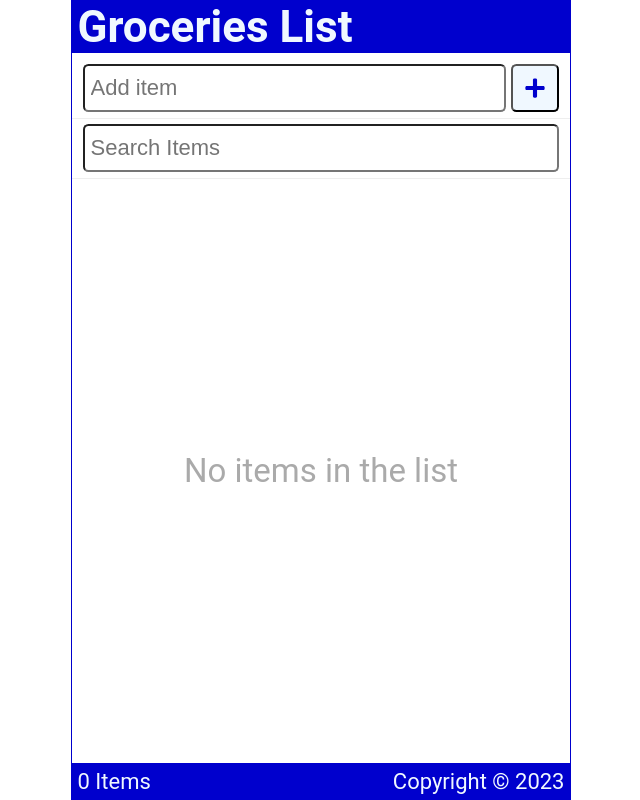
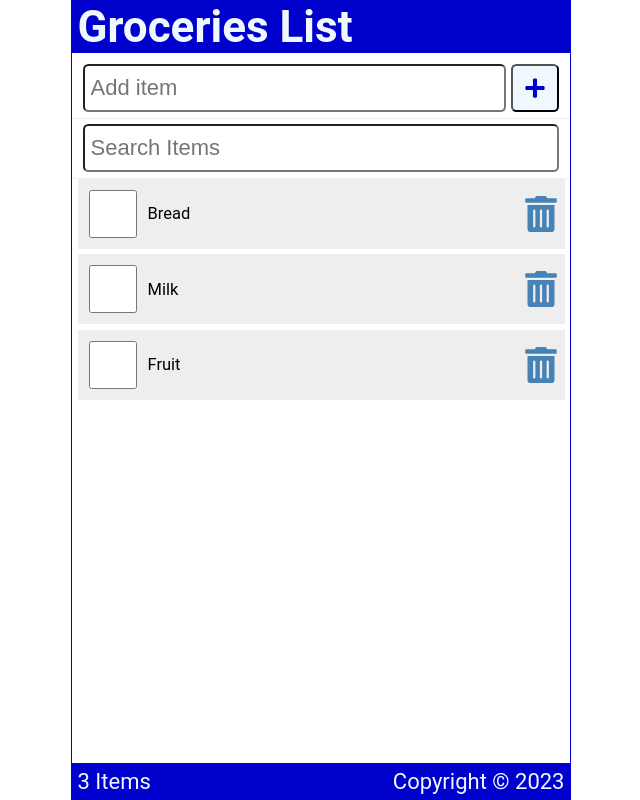
Before and after one commit to RMF2PT/react-refresher, a React (Vite) app: page / in a window 1280 px wide. Shown: the whole page, without its empty margins (319-959 px from the left). Built offline with nearby package versions, Linux system fonts and the light colour scheme; data requests are answered from the project's data file.

Commit message:
Add logic to catch errors and inform the user that there are errors or that the data is loading
Signed-off-by: rmf2pt <rmf2pt@gmail.com>

```diff
--- /dev/null
+++ b/data/db.json
@@ -0,0 +1,19 @@
+{
+  "items": [
+    {
+      "id": 1,
+      "name": "Bread",
+      "checked": false
+    },
+    {
+      "id": 2,
+      "name": "Milk",
+      "checked": false
+    },
+    {
+      "id": 3,
+      "name": "Fruit",
+      "checked": false
+    }
+  ]
+}
--- a/src/App.tsx
+++ b/src/App.tsx
@@ -12,17 +12,32 @@ export type ItemType = {
 };
 
 function App() {
-  const [items, setItems] = useState(
-    localStorage.getItem("shoppingList")
-      ? (JSON.parse(localStorage.getItem("shoppingList") || "") as ItemType[])
-      : []
-  );
+  const API_URL = "http://localhost:3500/items";
+
+  const [items, setItems] = useState([] as ItemType[]);
   const [newItem, setNewItem] = useState("");
   const [search, setSearch] = useState("");
+  const [fetchError, setFetchError] = useState(null as null | string);
+  const [isLoading, setIsLoading] = useState(true);
 
   useEffect(() => {
-    localStorage.setItem("shoppingList", JSON.stringify(items));
-  }, [items]);
+    const fetchItems = async () => {
+      try {
+        const res = await fetch(API_URL);
+        if (!res.ok) throw Error("Failed to load database");
+        const data = await res.json();
+        setItems(data);
+        setFetchError(null);
+      } catch (error) {
+        if (error instanceof Error) setFetchError(error.message);
+      } finally {
+        setIsLoading(false);
+      }
+    };
+    setTimeout(() => {
+      fetchItems();
+    }, 2000);
+  }, []);
 
   const addItem = (item: string) => {
     // Create new id for the item
@@ -70,11 +85,17 @@ function App() {
         handleSubmit={handleSubmit}
       />
       <SearchItem search={search} setSearch={setSearch} />
-      <Content
-        items={filteredItems}
-        handleCheck={handleCheck}
-        handleDelete={handleDelete}
-      />
+      <main>
+        {isLoading && <p className="loading">Loading...</p>}
+        {fetchError && <p className="error">{`Error: ${fetchError}`}</p>}
+        {!fetchError && !isLoading && (
+          <Content
+            items={filteredItems}
+            handleCheck={handleCheck}
+            handleDelete={handleDelete}
+          />
+        )}
+      </main>
       <Footer length={items.length} />
     </>
   );
--- a/src/components/Content.tsx
+++ b/src/components/Content.tsx
@@ -9,7 +9,7 @@ type ContentProps = {
 
 const Content = ({ items, handleCheck, handleDelete }: ContentProps) => {
   return (
-    <main>
+    <>
       {items.length === 0 ? (
         <p className="empty">No items in the list</p>
       ) : (
@@ -19,7 +19,7 @@ const Content = ({ items, handleCheck, handleDelete }: ContentProps) => {
           handleDelete={handleDelete}
         />
       )}
-    </main>
+    </>
   );
 };
 export default Content;
--- a/src/index.css
+++ b/src/index.css
@@ -196,3 +196,19 @@ button:hover {
   border-radius: 0.25rem;
   outline: none;
 }
+
+.error {
+  color: red;
+  font-size: 0.75rem;
+  margin: 0.25rem 0;
+}
+
+.loading {
+  display: flex;
+  justify-content: center;
+  align-items: center;
+  height: 100%;
+  width: 100%;
+  font-size: 1.5rem;
+  color: #aaa;
+}
```
